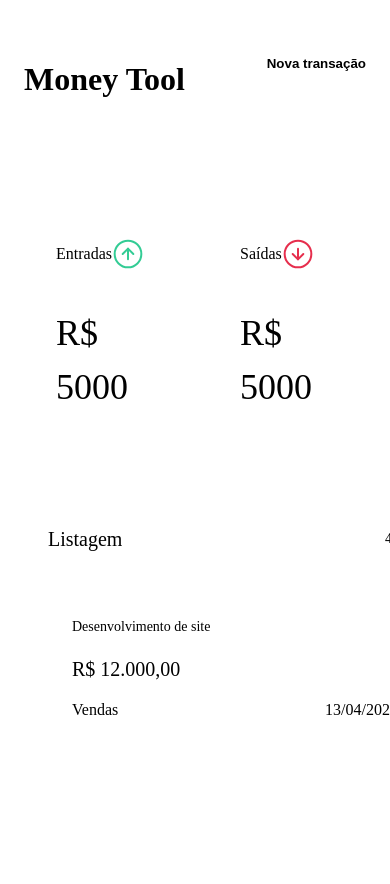
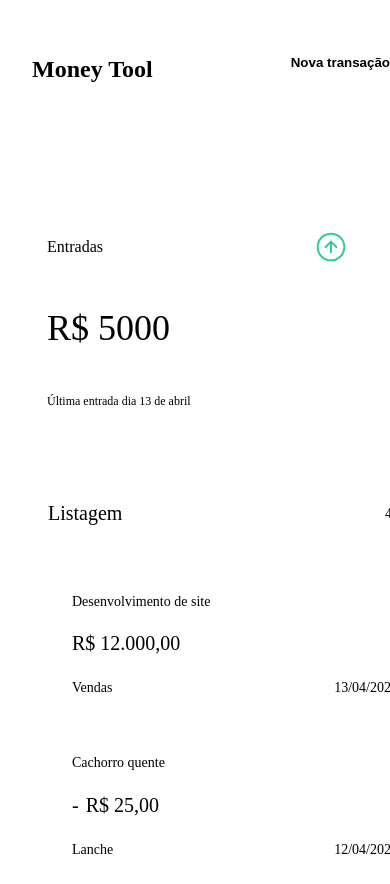
Before and after one commit to ericDK89/moneytool, a React (Vite) app: page / in a window 390 px wide. Shown: the top 884 px of the page. Before the commit the page ends 844 px from the top, so only its background shows below. Built offline with nearby package versions, Linux system fonts and the light colour scheme; the HTML template or start-up script is replaced by a standard one.

Commit message:
Completed responsiveness

```diff
--- a/package.json
+++ b/package.json
@@ -8,8 +8,10 @@
     "preview": "vite preview"
   },
   "dependencies": {
+    "@types/react-modal": "^3.13.1",
     "react": "^18.0.0",
     "react-dom": "^18.0.0",
+    "react-modal": "^3.15.1",
     "sass": "^1.52.3"
   },
   "devDependencies": {
--- a/src/components/Dashboard/Summary/index.tsx
+++ b/src/components/Dashboard/Summary/index.tsx
@@ -15,6 +15,7 @@ export function Summary(props: SummaryProps) {
         <img src={props.img} alt={props.imgAlt} />
       </header>
       <h1>R$ {props.amount}</h1>
+      <span className={styles.lastSummarySpan}>Última entrada dia 13 de abril</span>
     </section>
   );
 }
--- a/src/components/Dashboard/Summary/summary.module.scss
+++ b/src/components/Dashboard/Summary/summary.module.scss
@@ -5,7 +5,7 @@
 
   &:last-child {
     background-color: var(--black-600);
-    color: var(--white-50)
+    color: var(--white-50);
   }
 
   header {
@@ -24,4 +24,31 @@
     font-size: 2.25rem;
     line-height: 3.375rem;
   }
+
+  span {
+    &.lastSummarySpan {
+      display: none;
+    }
+  }
 }
+
+@media (max-width: 768px) {
+  .summaryContainer {
+    padding: 1.175625rem 1.4375rem;
+    width: 18.75rem;
+    height: 12.5rem;
+
+    header {
+      margin-bottom: 2.375rem;
+    }
+
+    span {
+      &.lastSummarySpan {
+        display: inline;
+        font-size: 0.75rem;
+        line-height: 1.125rem;
+        color: var(--black-400);
+      }
+    }
+  }
+}
--- a/src/components/Dashboard/dashboard.module.scss
+++ b/src/components/Dashboard/dashboard.module.scss
@@ -6,3 +6,9 @@
   margin-top: calc(0px - 4.5rem);
   overflow-x: auto;
 }
+
+@media (max-width: 768px) {
+  .dashboardContainer {
+    gap: 1rem;
+  }
+}
--- a/src/components/Header/header.module.scss
+++ b/src/components/Header/header.module.scss
@@ -31,3 +31,17 @@
     }
   }
 }
+
+@media (max-width: 768px) {
+  .headerContent {
+    padding-inline: 1.5rem;
+
+    h1 {
+      font-size: 1.5rem;
+    }
+
+    button {
+      padding: 0.6875rem 1rem;
+    }
+  }
+}
--- a/src/components/TableDesktop/index.tsx
+++ b/src/components/TableDesktop/index.tsx
@@ -15,7 +15,7 @@ export function TableDesktop() {
         <tbody className={styles.tableDesktopBody}>
           <tr>
             <td>Desenvolvimento de site</td>
-            <td>R$ 1700,00</td>
+            <td className={styles.tableDesktopDeposit}>R$ 1700,00</td>
             <td>Venda</td>
             <td>13/04/2022</td>
           </tr>
--- a/src/components/TableDesktop/table.desktop.module.scss
+++ b/src/components/TableDesktop/table.desktop.module.scss
@@ -37,7 +37,11 @@
   color: var(--red-500);
 }
 
-@media (max-width: 768px) {
+.tableDesktopDeposit {
+  color: var(--green-500);
+}
+
+@media (max-width: 767px) {
   .tableDesktopContainer {
     display: none;
   }
--- a/src/components/TableMobile/index.tsx
+++ b/src/components/TableMobile/index.tsx
@@ -1,4 +1,4 @@
-import styles from './table.mobile.module.scss';
+import styles from "./table.mobile.module.scss";
 
 export function TableMobile() {
   return (
@@ -10,12 +10,20 @@ export function TableMobile() {
 
       <section className={styles.tableMobileContent}>
         <p>Desenvolvimento de site</p>
-        <h2>R$ 12.000,00</h2>
+        <h2 className={styles.tableMobileDeposit}>R$ 12.000,00</h2>
         <div>
           <span>Vendas</span>
           <time>13/04/2022</time>
         </div>
       </section>
+      <section className={styles.tableMobileContent}>
+        <p>Cachorro quente</p>
+        <h2 className={styles.tableMobileWithdraw}>R$ 25,00</h2>
+        <div>
+          <span>Lanche</span>
+          <time>12/04/2022</time>
+        </div>
+      </section>
     </article>
   );
 }
--- a/src/components/TableMobile/table.mobile.module.scss
+++ b/src/components/TableMobile/table.mobile.module.scss
@@ -20,6 +20,7 @@
       font-weight: 500;
       font-size: 0.875rem;
       line-height: 1.3125rem;
+      color: var(--black-400);
     }
   }
 }
@@ -28,6 +29,7 @@
   background-color: var(--white-50);
   border-radius: 5px;
   padding: 1rem 1.5rem;
+  margin-bottom: 0.5rem;
 
   p {
     font-size: 0.875rem;
@@ -38,12 +40,39 @@
     font-weight: normal;
     font-size: 1.25rem;
     line-height: 1.875rem;
+    color: var(--green-500);
+    margin-bottom: 1.1875rem;
+
+    &.tableMobileDeposit {
+      color: var(--green-500);
+    }
+
+    &.tableMobileWithdraw {
+      color: var(--red-500);
+
+      &::before {
+        content: "-";
+        margin-right: 7px;
+      }
+    }
   }
 
   div {
-   display: flex;
-   justify-content: space-between;
-   align-items: center;
+    display: flex;
+    justify-content: space-between;
+    align-items: center;
+
+    span {
+      color: var(--black-400);
+      line-height: 1.3125rem;
+      font-size: 0.875rem;
+    }
+
+    time {
+      color: var(--black-400);
+      line-height: 1.3125rem;
+      font-size: 0.875rem;
+    }
   }
 }
 
--- a/src/styles/global.scss
+++ b/src/styles/global.scss
@@ -8,8 +8,11 @@
   --white-50: #fcfcfc;
   --white-100: #e5e5e5;
 
+  --black-400: #969cb2;
   --black-500: #363f5f;
   --black-600: #3b3b3b;
+
+  --green-500: #12a454;
 
   --red-500: #f93d4e;
   --red-600: #b93c47;
```
Also changed, not shown: 1 other file (tests, documents, lock files or other folders).
